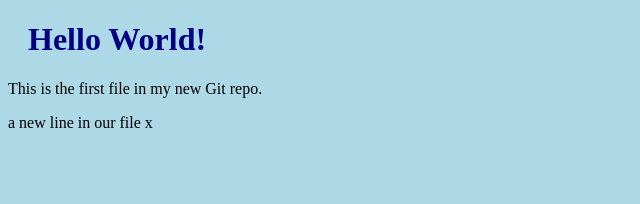
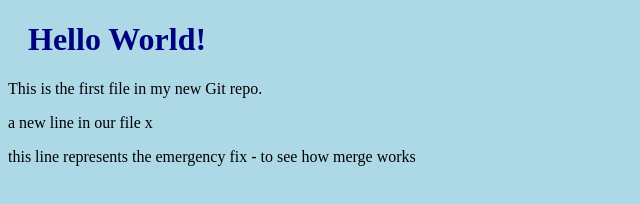
Before and after one commit to eldar-daria/hello-world-git, a plain HTML site: page index.html in a window 1280 px wide. Shown: the whole page, without its empty margins (0-640 px from the left). Drawn offline with Linux system fonts and the light colour scheme.

Commit message:
update index.html with emergency fix

```diff
--- a/index.html
+++ b/index.html
@@ -10,5 +10,6 @@
     <h1>Hello World!</h1>
     <p>This is the first file in my new Git repo.</p>
     <p>a new line in our file x</p>
+    <p>this line represents the emergency fix - to see how merge works</p>
   </body>
 </html>
```
